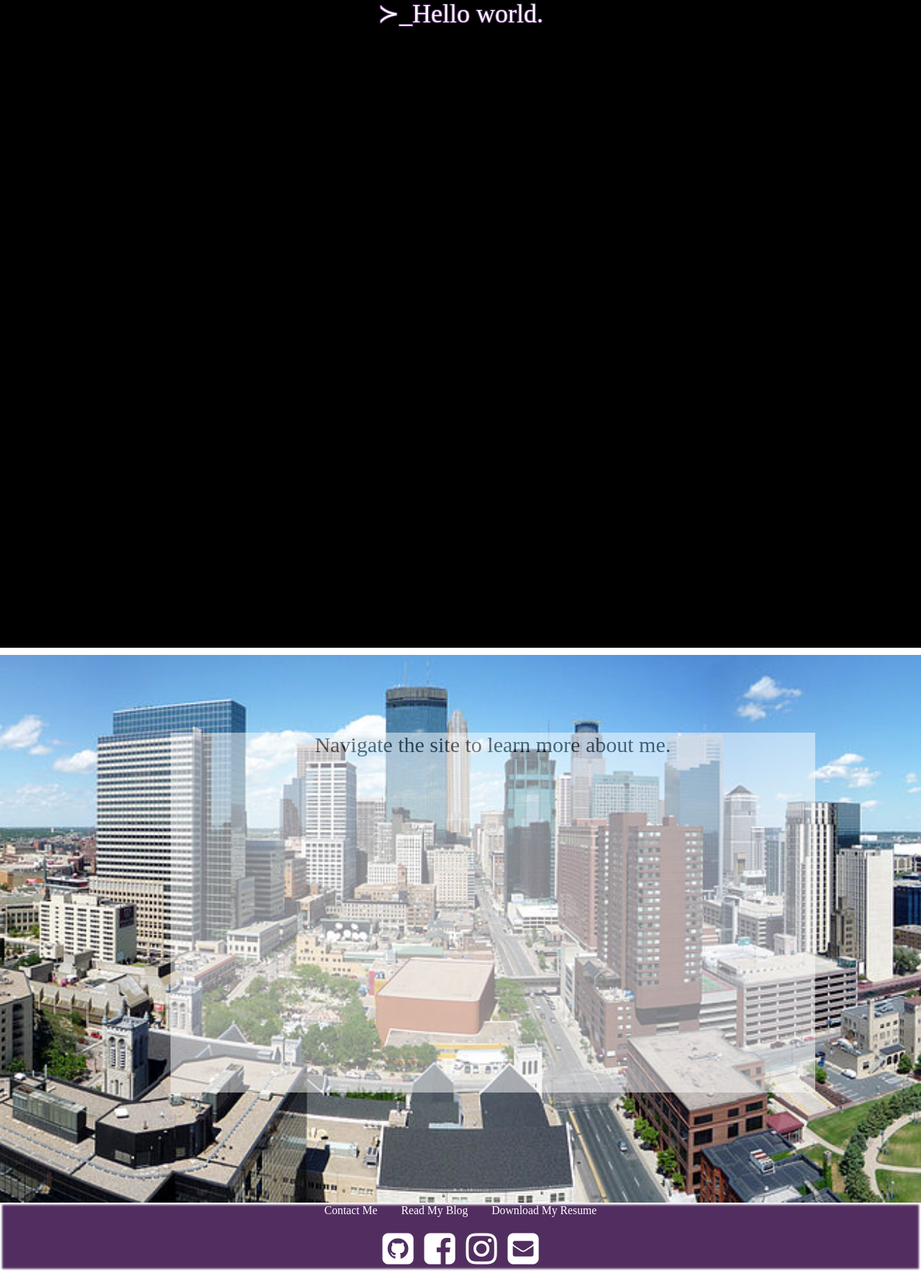
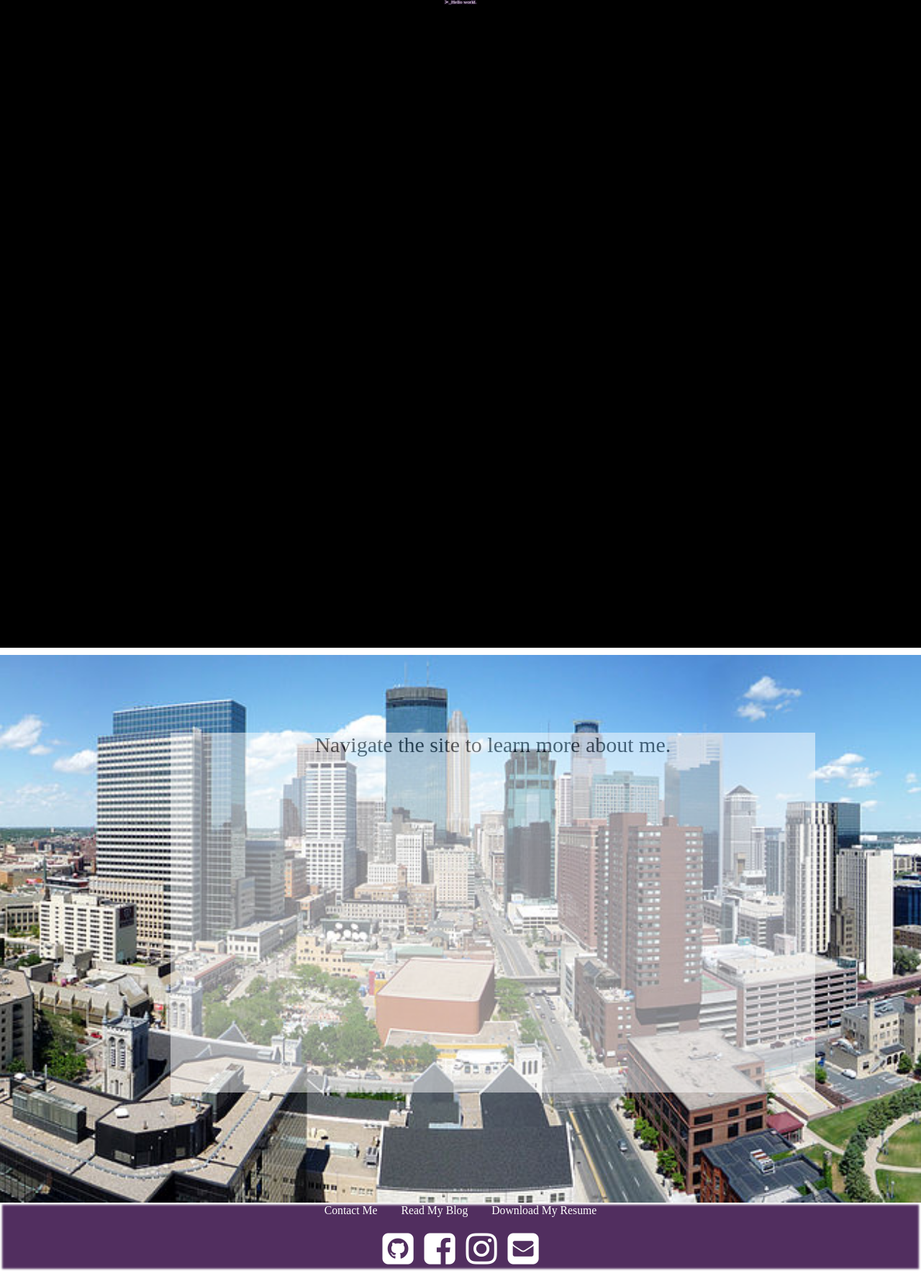
Before and after one commit to pfrank7/pfrank7.github.io, a Jekyll site: the page built from index.html, in a window 1280 px wide. Shown: the whole page at 72% size. Built offline with Jekyll 4.4.1, drawn with Linux system fonts in a browser that asks for light colours; nearby versions of some CDN libraries.

Commit message:
Update index.html

```diff
--- a/index.html
+++ b/index.html
@@ -12,15 +12,15 @@ title: Paige Frank
 	opacity:1;
 	/*height:500px;*/
 	margin-bottom:0px;
+	margin-top:0px;
 	background-attachment: fixed;
    	background-position: center;
 }
-/*.jumbotron h1 {*/
 #letters {
     font-family: 'Times New Roman', Courier, Geogria;
     color: white;
     text-align:center;
-    /*font-size:500%;*/
+    font-size:50%;
     /*margin: 5%;*/
     text-shadow:
     -1px -1px 0 #512E5F,
```
